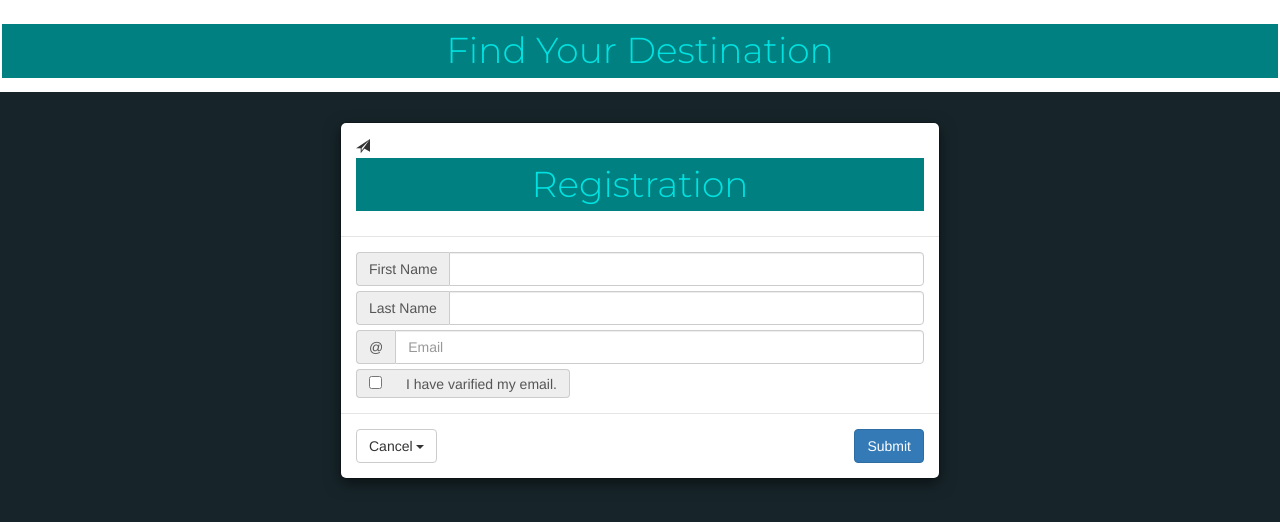
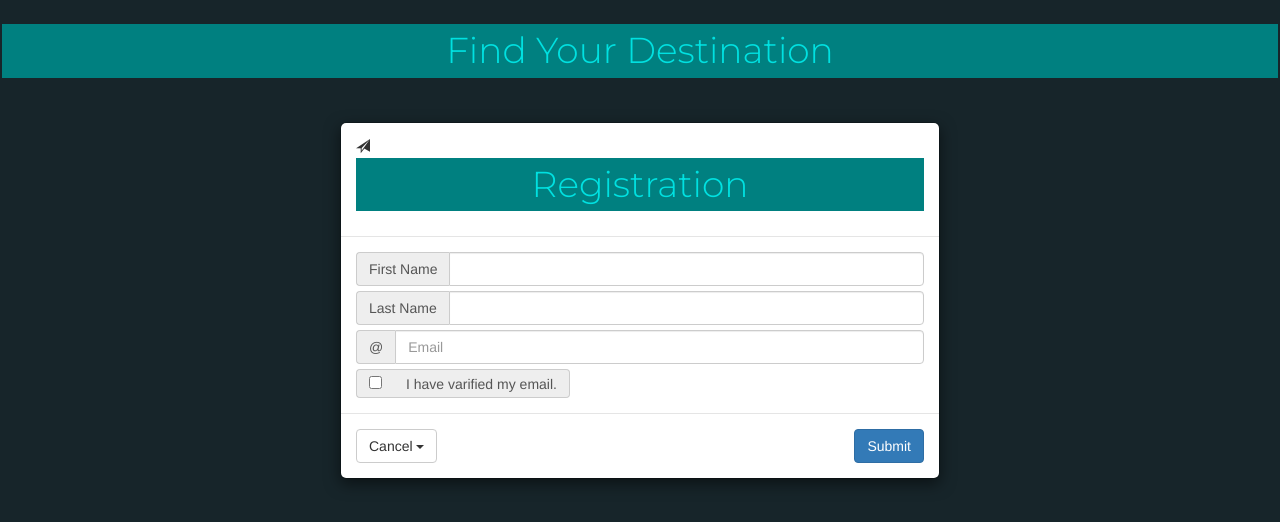
Before and after one commit to OrsonNixon/Travel-Page, a plain HTML site: page purchase.html in a window 1280 px wide. Drawn offline with nearby package versions, Linux system fonts and the light colour scheme.

Commit message:
Update styles.css

```diff
--- a/styles.css
+++ b/styles.css
@@ -16,7 +16,7 @@ body {
 
 header {
   padding: 4px 2px 4px 2px;
-  background-color: white;
+  background-color: #17252A;
 }
 
 h1 {
```
